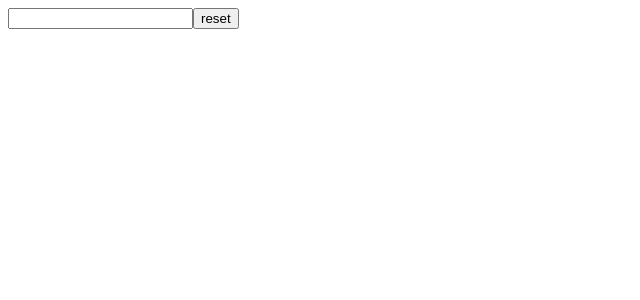
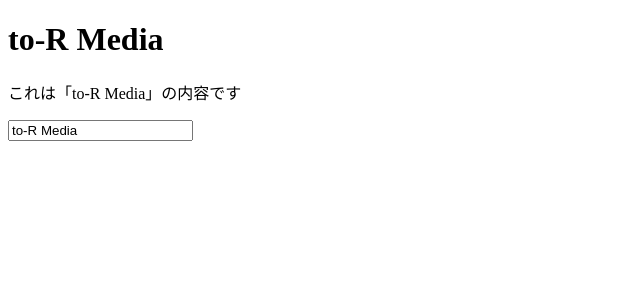
Before and after one commit to washogo/to-R, a React (Create React App) app: page / in a window 1280 px wide. Shown: the top 300 px of the page, without its empty margins (0-640 px from the left). Built offline with nearby package versions, Linux system fonts and the light colour scheme.

Commit message:
[Finish]to-R Media React入門　模写とカスタマイズ

```diff
--- a/src/App.js
+++ b/src/App.js
@@ -1,30 +1,40 @@
-import React from 'react';
-// import DateData from './components/DateData';
-// import Counter from './components/Counter';
-// import Effect from './components/Effect';
-// import DataFech from './components/DataFech';
-// import Interval from './components/Interval';
-// import MyComponent from './components/MyComponent';
-// import InputElement from './components/InputElement';
-// import CurrentCount from './components/CurrentCount';
-// import CountReducer from './components/CountReducer';
-import Error from './components/Error';
+import React, {useReducer} from 'react';
+import Header from './Header';
+import Body from './Body';
+import Form from './Form';
+
+const initialState = {
+  name: 'to-R Media'
+}
+
+const reducer = (state, action) => {
+  switch(action.type){
+    case 'CHANGE_NAME':
+      return{
+        ...state, name: action.payload
+      };
+    default:
+      return state
+  }
+}
+
+export const SiteContext = React.createContext();
+
+const SiteProvider = ({children}) => {
+  const [state, dispatch] = useReducer(reducer, initialState);
+  return <SiteContext.Provider value={{state,dispatch}}>
+    {children}
+  </SiteContext.Provider>
+}
 
 const App = () => {
-  return (
-    <React.Fragment>
-      {/* <Counter/> */}
-      {/* <Effect/> */}
-      {/* <DataFech/> */}
-      {/* <Interval/> */}
-      {/* <DateData timestamp={Date.now()}/> */}
-      {/* <MyComponent/> */}
-      {/* <InputElement/> */}
-      {/* <CurrentCount/> */}
-      {/* <CountReducer/> */}
-      <Error/>
-    </React.Fragment>
-  );
+  return(
+    <SiteProvider>
+      <Header/>
+      <Body/>
+      <Form/>
+    </SiteProvider>
+  )
 };
 
 export default App;
--- /dev/null
+++ b/src/Body.js
@@ -0,0 +1,9 @@
+import React, {useContext} from 'react';
+import { SiteContext } from './App';
+
+const Body = () => {
+  const {state} = useContext(SiteContext);
+  return <p>これは「{state.name}」の内容です</p>
+}
+
+export default Body;
--- /dev/null
+++ b/src/Form.js
@@ -0,0 +1,16 @@
+import React, {useContext} from 'react';
+import {SiteContext} from './App';
+
+const Form = () => {
+  const {state, dispatch} = useContext(SiteContext);
+  return <input
+      type="text"
+      value={state.name}
+      onChange={e => dispatch({
+        type: 'CHANGE_NAME',
+        payload: e.target.value
+      })}
+  />
+}
+
+export default Form;
--- /dev/null
+++ b/src/Header.js
@@ -0,0 +1,9 @@
+import React, {useContext} from 'react';
+import { SiteContext } from './App';
+
+const Header = () => {
+  const {state} = useContext(SiteContext);
+  return <h1>{state.name}</h1>
+};
+
+export default Header;
```
Also changed, not shown: src/components/DoubleCounter.js (added, +64 -0 lines).
